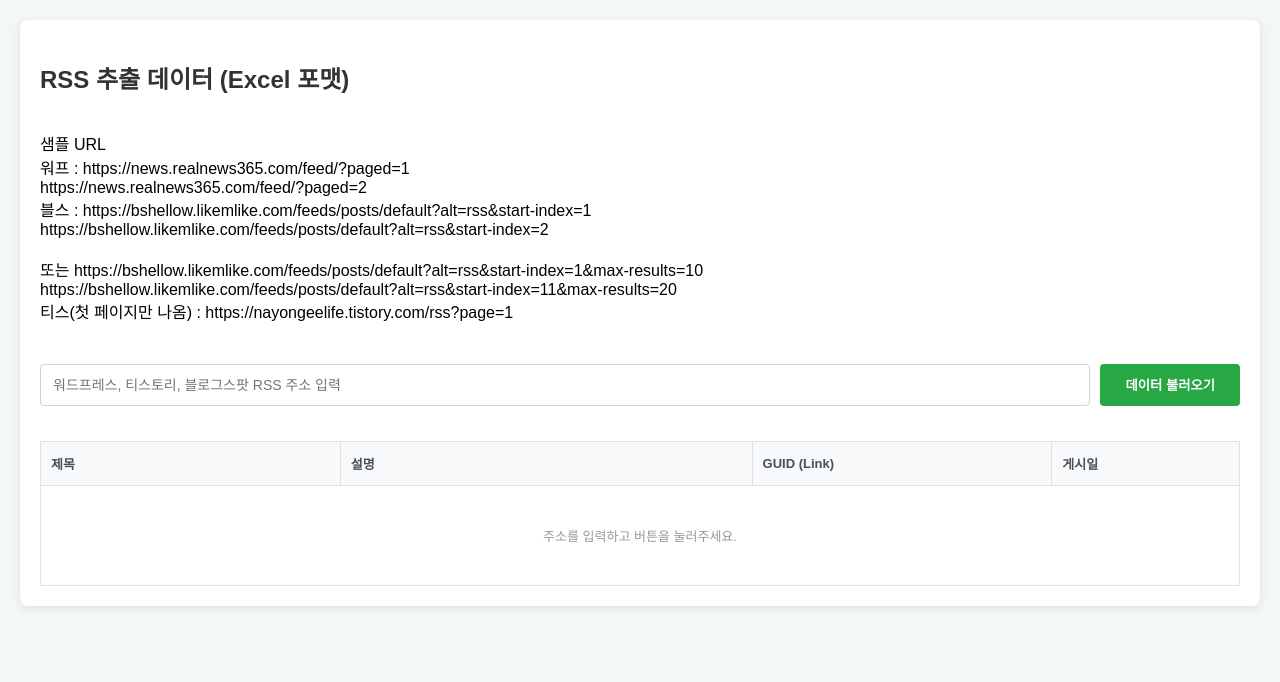
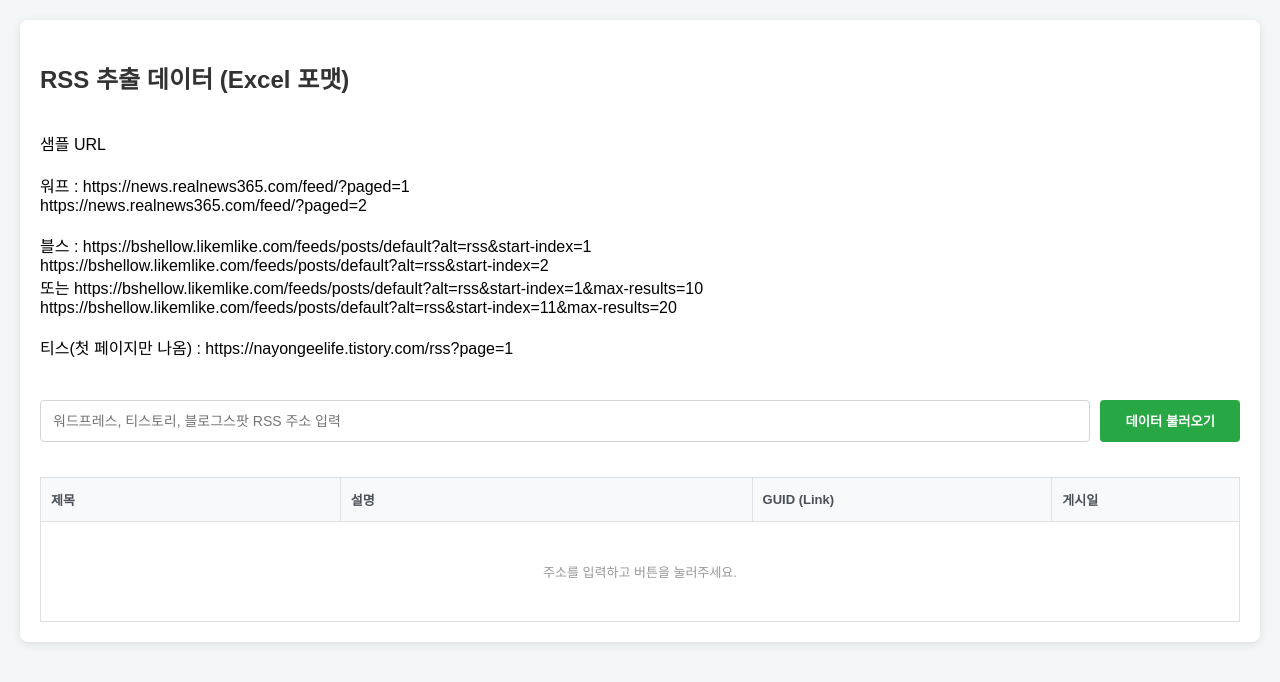
Before and after one commit to hwkimgit/htmls_pub, a plain HTML site: page rss.html in a window 1280 px wide. Drawn offline with Linux system fonts and the light colour scheme.

Commit message:
샘플 URL 표기2

```diff
--- a/rss.html
+++ b/rss.html
@@ -53,13 +53,13 @@
     <h2>RSS 추출 데이터 (Excel 포맷)</h2>
     <div class="input-group">
         <p>
-            샘플 URL<br/>
+            샘플 URL<br/> <br />
             워프 : https://news.realnews365.com/feed/?paged=1 <br/>
-            https://news.realnews365.com/feed/?paged=2 <br/>
+            https://news.realnews365.com/feed/?paged=2 <br/> <br />
             블스 : https://bshellow.likemlike.com/feeds/posts/default?alt=rss&start-index=1 <br/>
-            https://bshellow.likemlike.com/feeds/posts/default?alt=rss&start-index=2 <br/> <br />
+            https://bshellow.likemlike.com/feeds/posts/default?alt=rss&start-index=2 <br/>
             또는 https://bshellow.likemlike.com/feeds/posts/default?alt=rss&start-index=1&max-results=10 <br />
-            https://bshellow.likemlike.com/feeds/posts/default?alt=rss&start-index=11&max-results=20 <br />
+            https://bshellow.likemlike.com/feeds/posts/default?alt=rss&start-index=11&max-results=20 <br /> <br />
             티스(첫 페이지만 나옴) : https://nayongeelife.tistory.com/rss?page=1 <br />
 
         </p>
```
